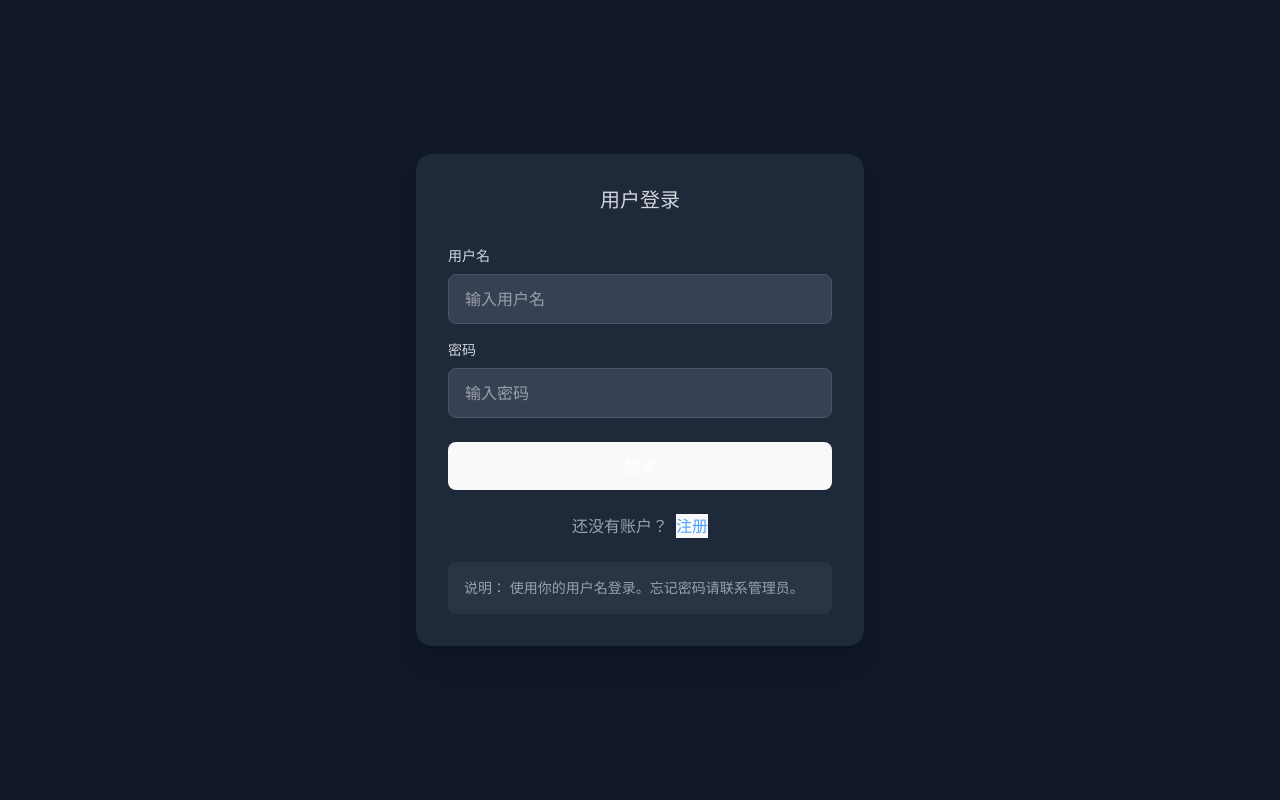
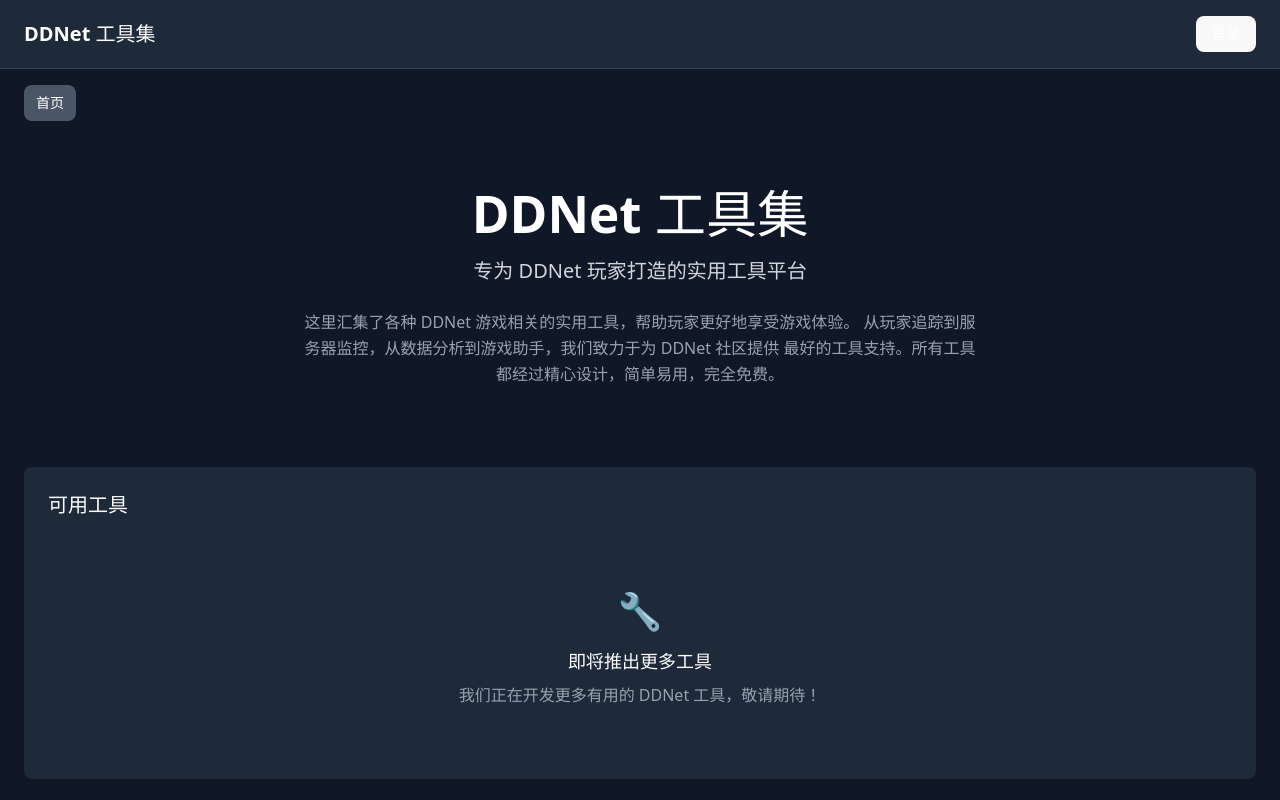
Before and after one commit to ZerolAcqua/ddnet-tool-sveltekit, a Svelte app: page / in a window 1280 px wide. Before the commit this address led to /login. Shown: the top 800 px of the page. Built offline with nearby package versions, Linux system fonts and the light colour scheme.

Commit message:
feat: 不强制更新

```diff
--- a/src/App.svelte
+++ b/src/App.svelte
@@ -26,7 +26,7 @@
 
   function handleLogout() {
     user = null;
-    navigate('/login');
+    navigate('/');
   }
 
   // 根据用户状态决定显示内容
@@ -36,24 +36,17 @@
       navigate('/');
     }
   }
-
-  $: if (!isLoading && user === null) {
-    // 如果未登录且不在登录页，重定向到登录页
-    if ($currentRoute.path !== '/login') {
-      navigate('/login');
-    }
-  }
 </script>
 
 {#if isLoading}
   <div class="min-h-screen bg-gray-900 flex items-center justify-center">
     <div class="text-white text-xl">加载中...</div>
   </div>
-{:else if !user || $currentRoute.name === 'login'}
-  <!-- 未登录状态显示登录表单 -->
+{:else if $currentRoute.name === 'login'}
+  <!-- 登录页面 -->
   <AuthForm onLogin={handleLogin} />
 {:else}
-  <!-- 已登录状态显示主网站 -->
+  <!-- 主网站 -->
   <main class="min-h-screen bg-gray-900 text-white">
 
     <!-- 顶部导航栏 -->
--- a/src/shared/components/Breadcrumb.svelte
+++ b/src/shared/components/Breadcrumb.svelte
@@ -3,15 +3,13 @@
   import { navigate, currentRoute, getToolPath } from '../router';
   import type { User } from '../auth/auth';
 
-  export let user: User;
+  export let user: User | null;
 
-  $: availableTools = getAvailableTools(user);
+  $: availableTools = user ? getAvailableTools(user) : [];
 
   function handleToolClick(toolId: string) {
     navigate(getToolPath(toolId));
   }
-
-
 
   function handleDashboardClick() {
     navigate('/');
--- a/src/shared/components/Dashboard.svelte
+++ b/src/shared/components/Dashboard.svelte
@@ -4,8 +4,9 @@
   import type { User } from '../auth/auth';
   import type { Tool } from '../../tools/registry';
 
-  export let user: User;
+  export let user: User | null;
 
+  // 获取用户可用的工具（已经根据登录状态和权限过滤）
   $: availableTools = getAvailableTools(user);
 
   function handleToolClick(tool: Tool) {
@@ -30,6 +31,9 @@
   <!-- 可用工具 -->
   <div class="bg-gray-800 rounded-lg p-6">
     <h2 class="text-xl font-bold text-white mb-6">可用工具</h2>
+
+    {#if availableTools.length > 0}
+      <!-- 显示用户实际可以使用的工具 -->
       <div class="grid grid-cols-1 md:grid-cols-2 lg:grid-cols-3 gap-4">
         {#each availableTools as tool (tool.id)}
           <button
@@ -48,6 +52,16 @@
           </button>
         {/each}
       </div>
+    {:else}
+      <!-- 没有可用工具时的提示 -->
+      <div class="text-center py-12">
+        <div class="text-4xl mb-4">🔧</div>
+        <h3 class="text-lg font-medium text-white mb-2">即将推出更多工具</h3>
+        <p class="text-gray-400">
+          我们正在开发更多有用的 DDNet 工具，敬请期待！
+        </p>
+      </div>
+    {/if}
   </div>
 
   <!-- 快速开始 -->
--- a/src/shared/components/Navigation.svelte
+++ b/src/shared/components/Navigation.svelte
@@ -3,7 +3,7 @@
   import { logout } from '../auth/auth';
   import type { User } from '../auth/auth';
 
-  export let user: User;
+  export let user: User | null;
   export let onLogout: () => void = () => {};
 
   let showUserMenu = false;
@@ -15,6 +15,10 @@
   function handleAdminClick() {
     navigate('/admin');
     showUserMenu = false;
+  }
+
+  function handleLoginClick() {
+    navigate('/login');
   }
 
   function handleLogout() {
@@ -53,8 +57,10 @@
         DDNet 工具集
       </div>
 
-      <!-- 右侧：用户菜单 -->
+      <!-- 右侧：用户菜单或登录按钮 -->
       <div class="relative user-menu-container">
+        {#if user}
+          <!-- 已登录：显示用户菜单 -->
           <div
             class="flex items-center gap-2 text-white text-sm cursor-pointer hover:text-blue-400 transition-colors"
             on:click={toggleUserMenu}
@@ -116,6 +122,15 @@
               </div>
             </div>
           {/if}
+        {:else}
+          <!-- 未登录：显示登录按钮 -->
+          <button
+            class="bg-blue-600 hover:bg-blue-700 text-white px-4 py-2 rounded-lg text-sm font-medium transition-colors"
+            on:click={handleLoginClick}
+          >
+            登录
+          </button>
+        {/if}
       </div>
     </div>
   </div>
--- a/src/shared/components/Router.svelte
+++ b/src/shared/components/Router.svelte
@@ -21,7 +21,7 @@
 
   // 监听路由变化
   $: {
-    if ($currentRoute && user !== null) {
+    if ($currentRoute) {
       handleRouteChange($currentRoute, $routeParams);
     }
   }
@@ -57,6 +57,13 @@
           const tool = getToolById(toolId);
 
           if (tool) {
+            // 检查工具是否需要登录
+            if (tool.requiredPermissions && tool.requiredPermissions.length > 0 && !user) {
+              const { navigate } = await import('../router');
+              navigate('/login');
+              return;
+            }
+
             try {
               const modulePromise = tool.component();
               const module = await modulePromise;
--- a/src/shared/router.ts
+++ b/src/shared/router.ts
@@ -15,9 +15,9 @@
 
 // 路由定义
 export const routes: Route[] = [
-  { path: '/', name: 'dashboard', requireAuth: true },
+  { path: '/', name: 'dashboard', requireAuth: false },
   { path: '/admin', name: 'admin', requireAuth: true },
-  { path: '/tool/:toolId', name: 'tool', requireAuth: true },
+  { path: '/tool/:toolId', name: 'tool', requireAuth: false }, // 工具路由根据具体工具判断是否需要认证
   { path: '/login', name: 'login', requireAuth: false }
 ];
 
--- a/src/tools/registry.ts
+++ b/src/tools/registry.ts
@@ -24,6 +24,7 @@
     icon: '🎯',
     category: 'game',
     component: PlayerTrackerTool,
+    requiredPermissions: ['user'], // 需要登录
     isActive: true
   },
   // 后续可以添加更多工具
```
Lines whose indentation alone changed are shown as unchanged.
